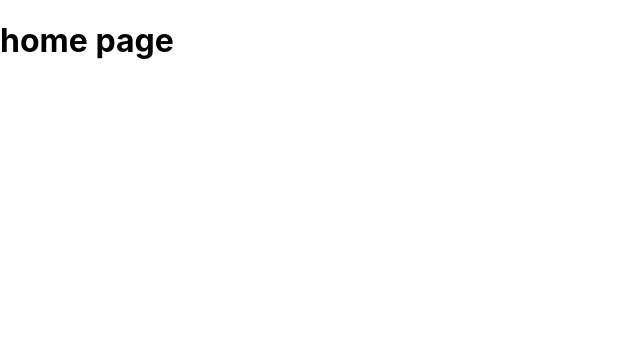
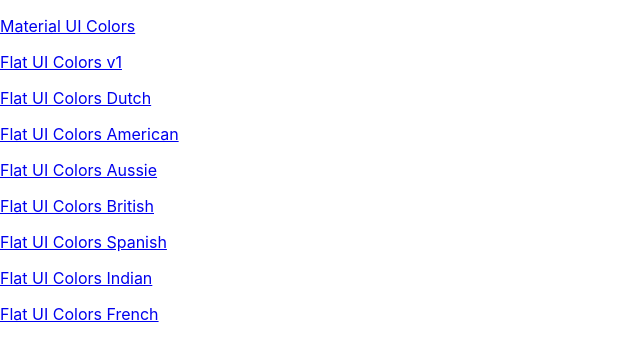
Before and after one commit to deepak9013216128/color-app, a React (Create React App) app: page / in a window 1280 px wide. Shown: the top 358 px of the page, without its empty margins (0-640 px from the left). Built offline with nearby package versions, Linux system fonts and the light colour scheme.

Commit message:
add palette-list and link

```diff
--- a/src/App.js
+++ b/src/App.js
@@ -5,6 +5,7 @@
 import {generatePalette} from './colorHelper'
 import seedColors from './seedColors';
 import Palette from './component/palette/palette.component';
+import PaletteList from './component/palette-list/palette-list.component';
 
 
 class App extends React.Component {
@@ -15,8 +16,15 @@
 	render(){
 		return (
 			<Switch>
-				<Route exact path='/' render={()=><h1>home page</h1>}/>
-				<Route exact path='/palette/:id' render={ (routeProps)=>(
+				<Route
+					exact
+					path='/'
+					render={()=><PaletteList palettes={seedColors} />}
+				/>
+				<Route
+					exact
+					path='/palette/:id'
+					render={ (routeProps)=>(
 						<Palette
 							palette={generatePalette(
 								this.findPalette(routeProps.match.params.id)
@@ -25,14 +33,8 @@
 					)}
 				/>
 			</Switch>
-
-			// <div >
-			//   <Palatte palette={generatePalette(seedColors[4])} />
-			// </div>
   	);
 	}
-
-
 }
 
 export default App;
--- a/src/component/navbar/navbar.component.jsx
+++ b/src/component/navbar/navbar.component.jsx
@@ -1,4 +1,5 @@
 import React from 'react';
+import {Link} from 'react-router-dom';
 
 import MenuItem from '@material-ui/core/MenuItem';
 import Select from '@material-ui/core/Select';
@@ -32,7 +33,7 @@
 		return (
 			<header className='navbar'>
 				<div className='logo'>
-					<a href='#'>reactcolorpicker</a>
+					<Link to='/'>reactcolorpicker</Link>
 				</div>
 				<div className='slider-container'>
 					<span>Level: {level}</span>
--- /dev/null
+++ b/src/component/palette-list/palette-list.component.jsx
@@ -0,0 +1,21 @@
+import React from 'react';
+import {Link} from 'react-router-dom';
+
+import './palette-list.styles.css';
+
+class PaletteList extends React.Component {
+	render() {
+		const {palettes} = this.props;
+		return (
+			<div>
+				{palettes.map(palette =>
+					<p>
+						<Link to={`/palette/${palette.id}`}>{palette.paletteName}</Link>
+					</p>
+				)}
+			</div>
+		)
+	}
+}
+
+export default PaletteList;
```
Also changed, not shown: src/component/palette-list/palette-list.styles.css (added).
